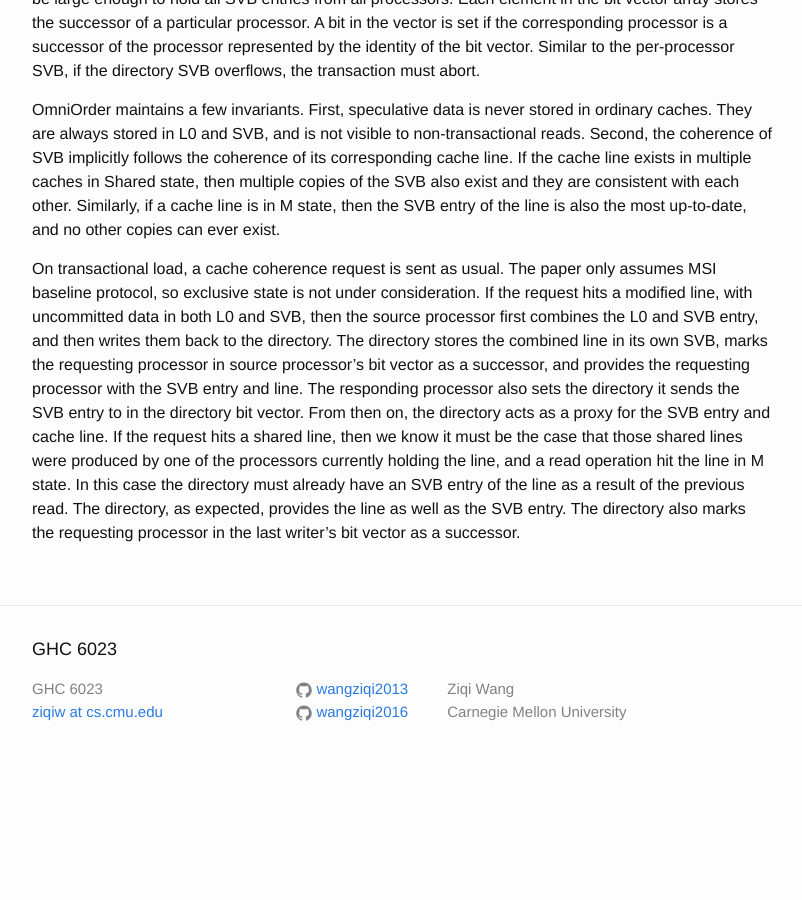
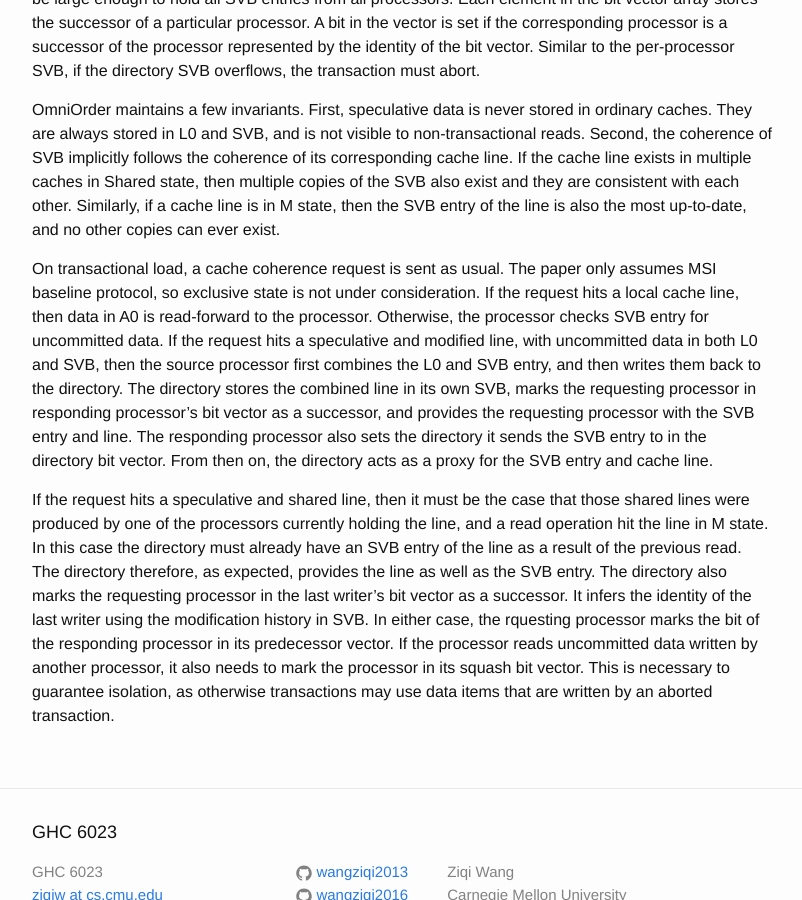
Before and after one commit to wangziqi2013/wangziqi2013.github.io, a Jekyll site: the page built from _posts/2018-06-19-OmniOrder.markdown, in a window 1280 px wide and 900 px high, scrolled down 1654 px. Shown: the whole window, without its empty margins (238-1040 px from the left). Built offline with Jekyll 4.4.1, drawn with Linux system fonts in a browser that asks for light colours; before the commit the page ends 2437 px from its top, so only the background shows below that.

Commit message:
Adding into read

```diff
--- a/_posts/2018-06-19-OmniOrder.markdown
+++ b/_posts/2018-06-19-OmniOrder.markdown
@@ -65,13 +65,20 @@ multiple copies of the SVB also exist and they are consistent with each other. S
 state, then the SVB entry of the line is also the most up-to-date, and no other copies can ever exist.
 
 On transactional load, a cache coherence request is sent as usual. The paper only assumes MSI baseline protocol, so
-exclusive state is not under consideration. If the request hits a modified line, with uncommitted data in both L0 and SVB,
-then the source processor first combines the L0 and SVB entry, and then writes them back to the directory. The directory
-stores the combined line in its own SVB, marks the requesting processor in source processor's bit vector as a successor,
-and provides the requesting processor with the SVB entry and line. The responding processor also sets the directory
-it sends the SVB entry to in the directory bit vector. From then on, the directory acts as a proxy for the SVB entry
-and cache line. If the request hits a shared line, then we know it must be the case that those shared lines were produced
+exclusive state is not under consideration. If the request hits a local cache line, then data in A0 is read-forward
+to the processor. Otherwise, the processor checks SVB entry for uncommitted data. If the request hits a speculative
+and modified line, with uncommitted data in both L0 and SVB, then the source processor first combines the L0 and
+SVB entry, and then writes them back to the directory. The directory stores the combined line in its own SVB, marks
+the requesting processor in responding processor's bit vector as a successor, and provides the requesting processor
+with the SVB entry and line. The responding processor also sets the directory it sends the SVB entry to in the directory
+bit vector. From then on, the directory acts as a proxy for the SVB entry and cache line.
+
+If the request hits a speculative and shared line, then it must be the case that those shared lines were produced
 by one of the processors currently holding the line, and a read operation hit the line in M state. In this case
-the directory must already have an SVB entry of the line as a result of the previous read. The directory, as expected,
-provides the line as well as the SVB entry. The directory also marks the requesting processor in the last writer's bit
-vector as a successor.
+the directory must already have an SVB entry of the line as a result of the previous read. The directory therefore,
+as expected, provides the line as well as the SVB entry. The directory also marks the requesting processor in the
+last writer's bit vector as a successor. It infers the identity of the last writer using the modification history in SVB.
+In either case, the rquesting processor marks the bit of the responding processor in its predecessor vector. If the
+processor reads uncommitted data written by another processor, it also needs to mark the processor in its squash bit
+vector. This is necessary to guarantee isolation, as otherwise transactions may use data items that are written by
+an aborted transaction.
```
